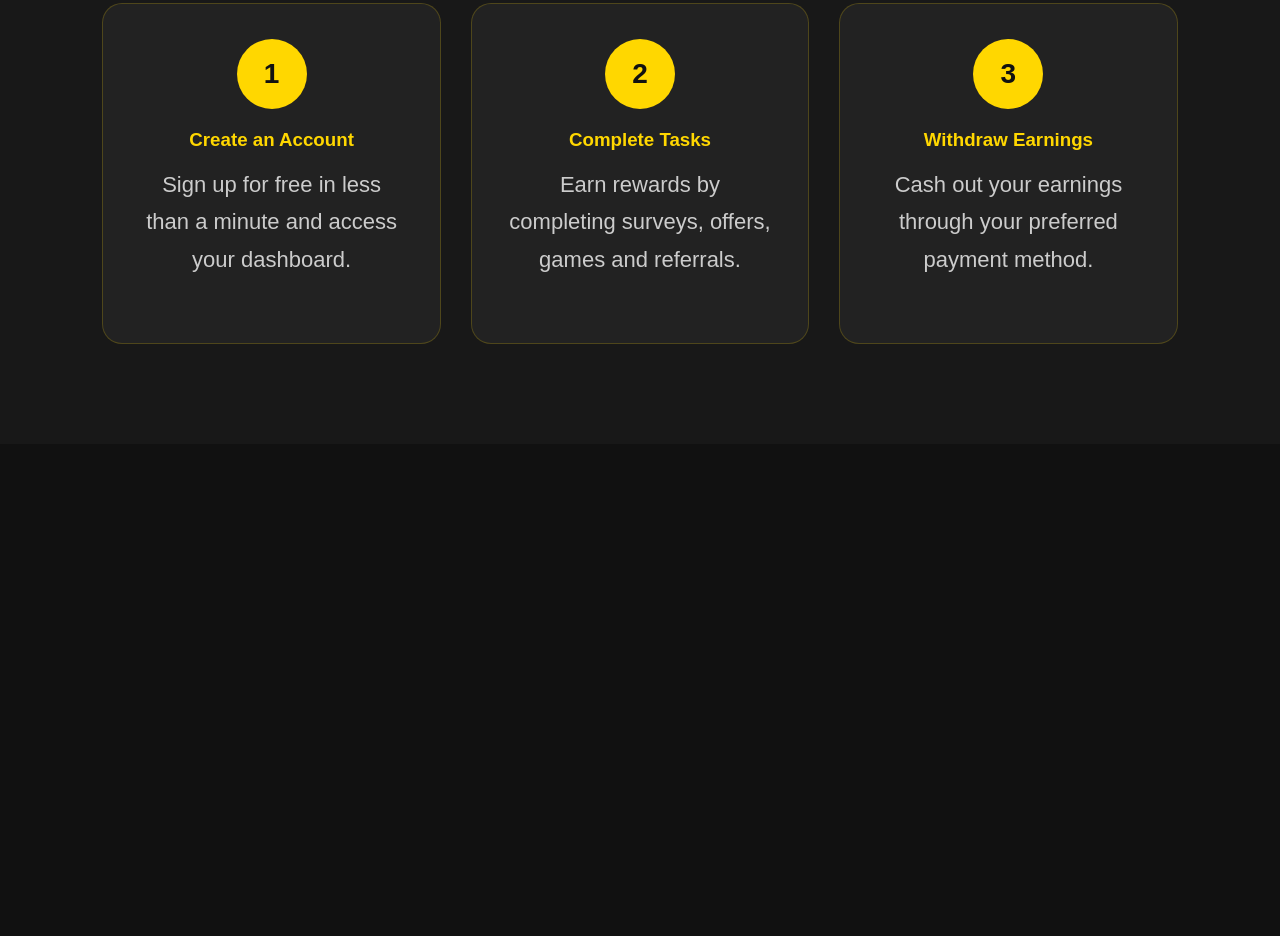
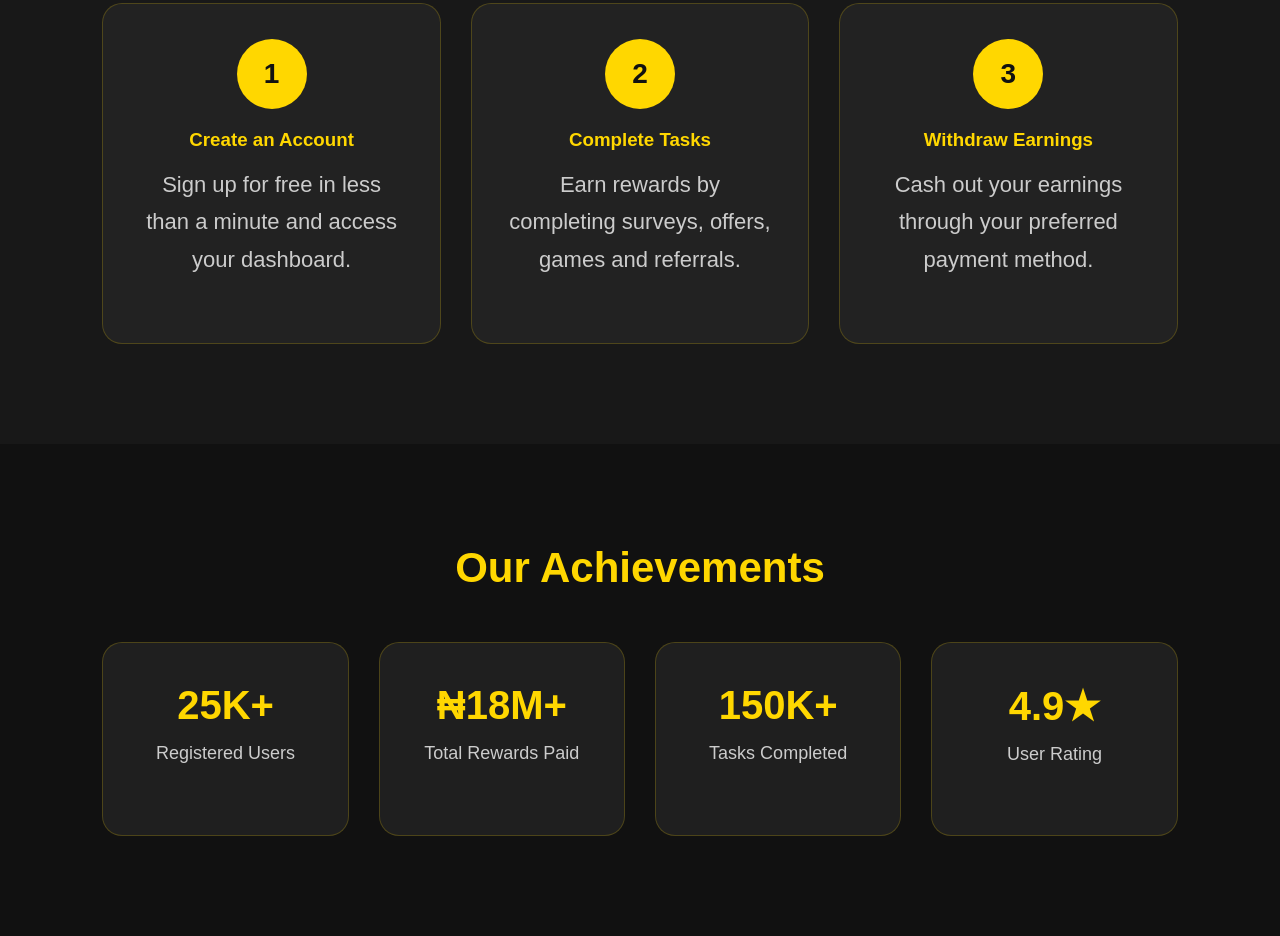
Before and after one commit to lumora591-rgb/lumora-rewards, a plain HTML site: page index.html in a window 1280 px wide. Shown: the part 995-1931 px from the top of the page. Before the commit the page ends 1439 px from the top, so only its background shows below. Drawn offline with Linux system fonts and the light colour scheme.

Commit message:
Update index.html

```diff
--- a/index.html
+++ b/index.html
@@ -78,5 +78,35 @@ Get Started
 
 </section>
 
+<section id="stats" class="stats">
+
+<h2>Our Achievements</h2>
+
+<div class="stats-container">
+
+<div class="stat-box">
+<h3>25K+</h3>
+<p>Registered Users</p>
+</div>
+
+<div class="stat-box">
+<h3>₦18M+</h3>
+<p>Total Rewards Paid</p>
+</div>
+
+<div class="stat-box">
+<h3>150K+</h3>
+<p>Tasks Completed</p>
+</div>
+
+<div class="stat-box">
+<h3>4.9★</h3>
+<p>User Rating</p>
+</div>
+
+</div>
+
+</section>
+
 </body>
 </html>
```
